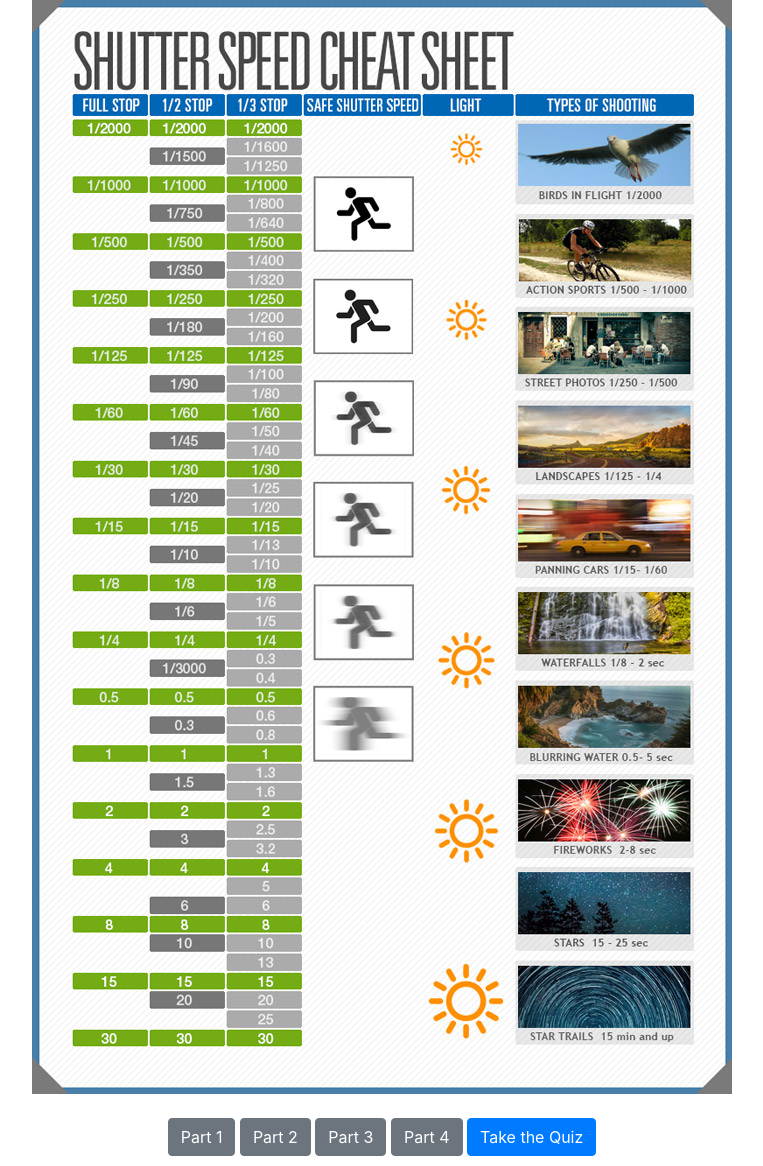
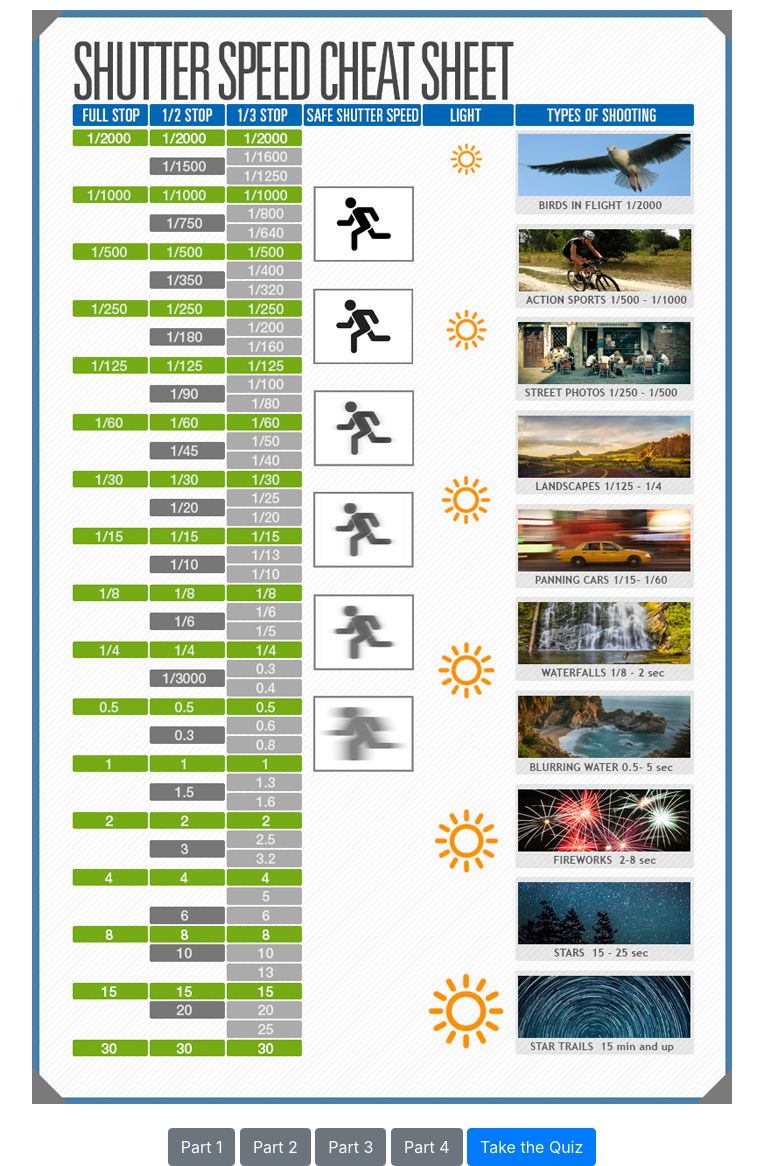
Before and after one commit to YYwang14/UI-Technical-Prototype, a Flask app: page /shutter_5 in a window 1280 px wide. Shown: the part 56-1222 px from the top of the page, without its empty margins (258-1021 px from the left). Run offline with Flask 3, Linux system fonts and the light colour scheme; some libraries are stand-ins or nearby versions.

Commit message:
Update shutter_5.html

```diff
--- a/templates/shutter_5.html
+++ b/templates/shutter_5.html
@@ -3,7 +3,7 @@
 {% block title %}Shutter Speed Part 5{% endblock %}
 
 {% block content %}
-<div class="container">
+<div class="container" style="margin-top: 10px;">
     <div class="row">
         <div class="col-lg-12 text-center">
             <!-- Enlarged image -->
```
